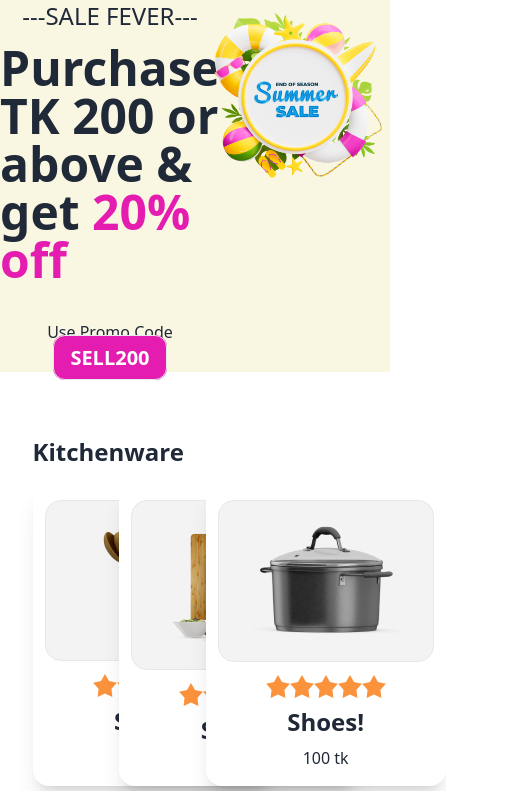
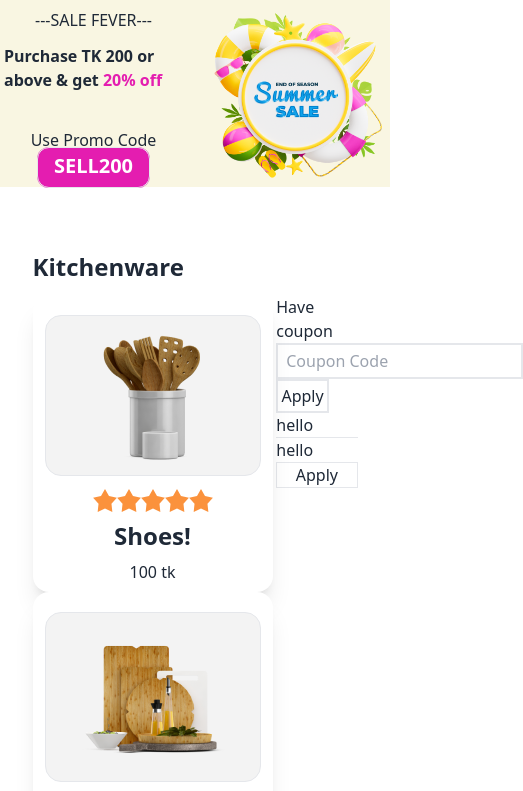
Before and after one commit to suranjit9/Js-coupon, a plain HTML site: page index.html in a window 390 px wide. Shown: the top 791 px of the page, 523 px wide, since content can reach past the window. Drawn offline with nearby package versions, Linux system fonts and the light colour scheme.

Commit message:
some design need

```diff
--- a/index.html
+++ b/index.html
@@ -13,12 +13,12 @@
     <div class="grid grid-cols-2 gap-4">
 
       <div class="baner1 m-auto">
-        <p class="text-2xl text-center pb-3">---SALE FEVER---</p>
-        <h1 class="text-5xl font-bold pb-4">
+        <p class="lg:text-2xl text-center pb-3">---SALE FEVER---</p>
+        <h1 class="pl-1 lg:text-5xl font-bold pb-4">
           Purchase TK 200 or <br>
           above & get <span style="color: #E41DB0;">20% off</span>
         </h1>
-        <h5 class="text-1xl text-center pt-5 ">Use Promo Code <span class="border px-4 py-2 bannecopun text-white rounded-xl text-xl font-bold">SELL200</span></h5>
+        <h5 class=" lg: text-1xl text-center pt-5 ">Use Promo Code <span class="px-1 py-1 text-sm pt-1 border lg: px-4 py-2 bannecopun text-white rounded-xl text-xl font-bold">SELL200</span></h5>
       </div>
 
       <div class="baner2">
@@ -27,12 +27,12 @@
     </div>
 
   </header>
-  <main class="w-10/12 m-auto">
-    <h2 class="text-2xl font-bold mb-3">Kitchenware</h2>
-    <div class="flex">
+  <main class=" lg: w-10/12 m-auto">
+    <h2 class=" lg: text-2xl font-bold mb-3">Kitchenware</h2>
+    <div class="lg: flex">
 
-      <div class="flex w-9/12">
-        <div class="grid grid-cols-3 gap-4 ">
+      <div class="lg:flex w-9/12">
+        <div class="lg:grid grid-cols-3 gap-4 ">
             <div class="card w-60 bg-base-100 shadow-xl ">
 
                 <button id="" class=" mt-2 rounded-2xl">
@@ -139,12 +139,30 @@
 
 
       <!-- This is Dinamik Aria  -->
-      <div class="flex-1 w-3/12">
-        <h1>Aria</h1>
+      <div class="lg: w-3/12">
+        <div class=""></div>
+
+          <div>
+            <h1>Have coupon</h1>
+
+          <input class="border-2 pl-2 p-1 " type="text" placeholder="Coupon Code">
+          <button class="border-2 p-[.2rem] m-auto">Apply</button>
+          </div>
+          <!-- 2nd  -->
+          <div>hello</div>
+
+          <hr>
+
+          <div>hello</div>
+
+          <button class="border w-full m-auto">Apply</button>
+        </div>
+
       </div>
 
     </div>
   </main>
+  <script src="cart.js"></script>
 
 </body>
 </html>
```
